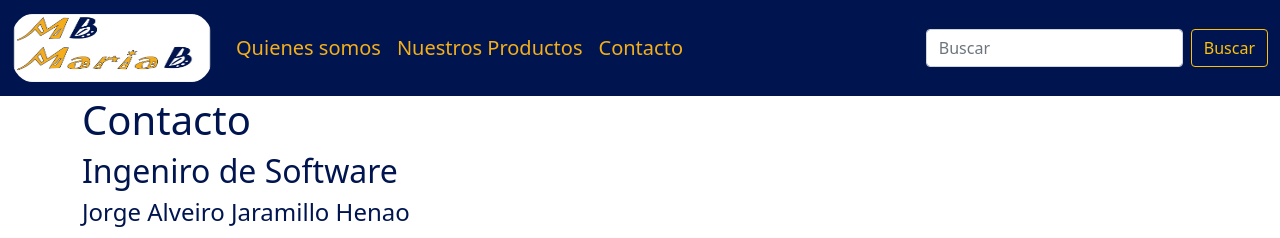
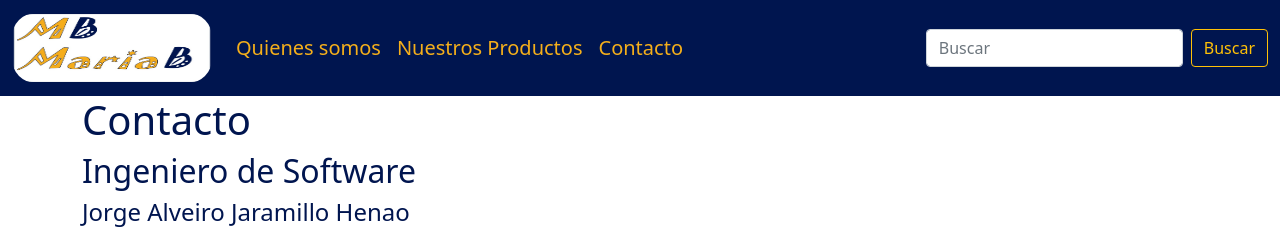
Before and after one commit to Jjaramilloh/HTML-CSS, a plain HTML site: page Contacto.html in a window 1280 px wide. Shown: the top 238 px of the page. Drawn offline with nearby package versions, Linux system fonts and the light colour scheme.

Commit message:
Update Contacto.html

```diff
--- a/Contacto.html
+++ b/Contacto.html
@@ -42,7 +42,7 @@
 <main style="color: #00154f" class="container">
 
 <h1>Contacto</h1>
-<h2>Ingeniro de Software</h2>
+<h2>Ingeniero de Software</h2>
 <h4>Jorge Alveiro Jaramillo Henao</h4>
 <h4>Cel. 3216777598</h4>
 <h4>Portales de Alicante</h4>
```
